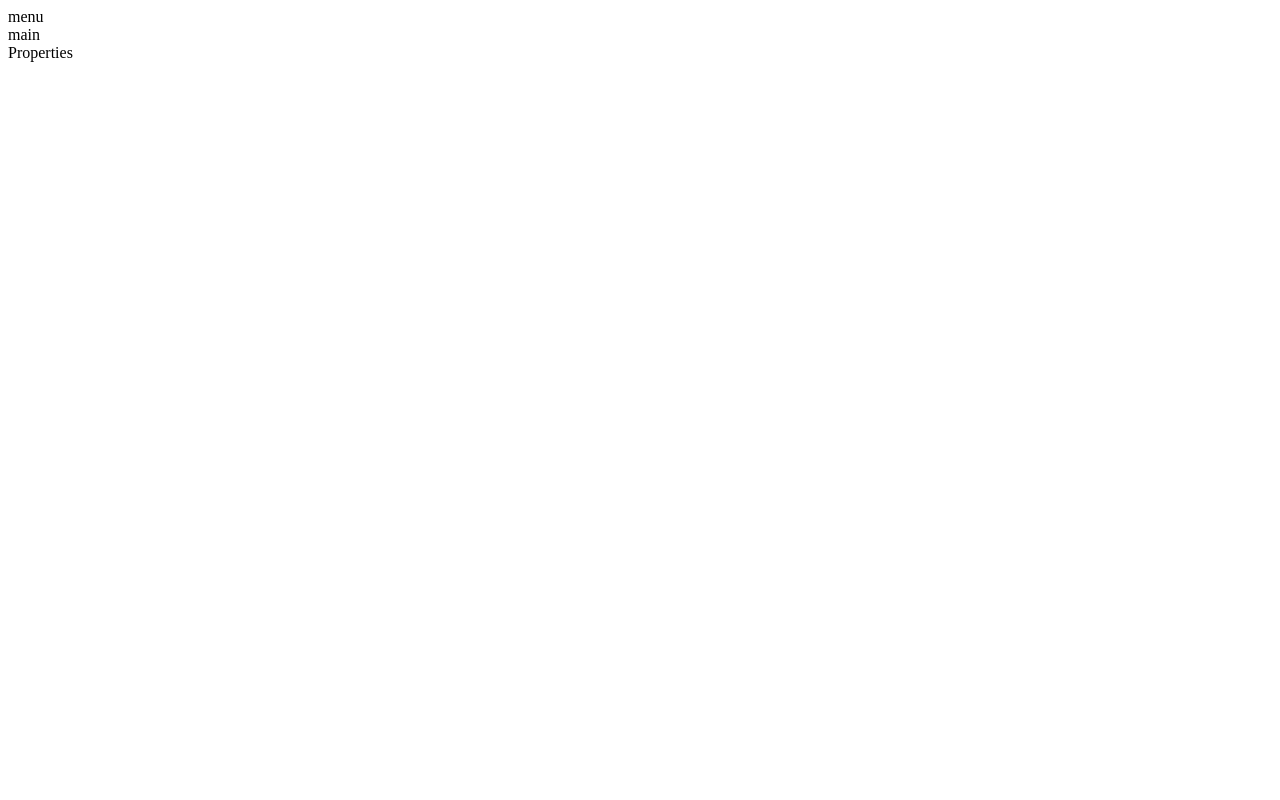
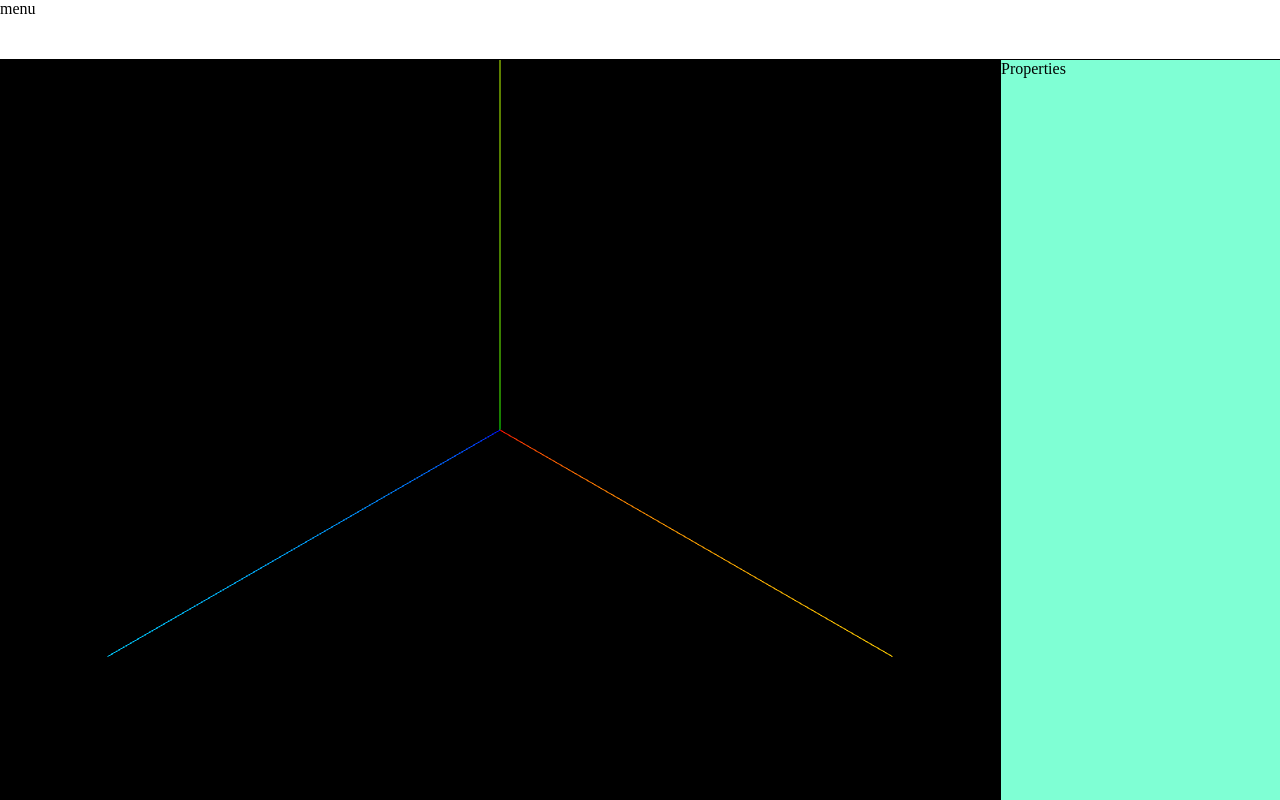
Before and after one commit to pangqiang/dev-playground, a React (Vite) app in the folder threejs-editor/: page / in a window 1280 px wide. Built offline with nearby package versions, Linux system fonts and the light colour scheme.

Commit message:
fear:  init main 3D scene section

```diff
--- a/threejs-editor/src/App.css
+++ /dev/null
@@ -1,4 +0,0 @@
-* {
-  margin: 0;
-  padding: 0
-}
--- /dev/null
+++ b/threejs-editor/src/App.scss
@@ -0,0 +1,22 @@
+* {
+  margin: 0;
+  padding: 0
+}
+.wrap {
+  display: flex;
+  flex-direction: column;
+  height: 100vh;
+  .editor {
+    flex: 1;
+    display: flex;
+    flex-direction: row;
+    background-color: aquamarine;
+    .main {
+      width: 1000px;
+      border-right: 1px solid #000;
+    }
+    .properties {
+      flex: 1;
+    }
+  }
+}
--- a/threejs-editor/src/components/Main.jsx
+++ /dev/null
@@ -1,8 +0,0 @@
-function Main() {
-  return (
-    <div className='main'>
-      main
-    </div>
-  )
-}
-export default Main
--- /dev/null
+++ b/threejs-editor/src/components/Main/Main.jsx
@@ -0,0 +1,17 @@
+
+import { useEffect } from "react"
+import { init } from "./init"
+function Main() {
+  useEffect(() => {
+    const dom = document.getElementById('threejs-container')
+    const { scene } = init(dom);
+    return () => {
+      dom.innerHTML = '';
+    }
+  }, [])
+  return (
+    <div className='main' id="threejs-container">
+    </div>
+  )
+}
+export default Main
--- /dev/null
+++ b/threejs-editor/src/components/Main/init.js
@@ -0,0 +1,56 @@
+import * as THREE from 'three';
+import {
+    OrbitControls
+} from 'three/addons/controls/OrbitControls.js';
+
+export function init(dom) {
+    const scene = new THREE.Scene();
+
+    const axesHelper = new THREE.AxesHelper(500);
+    scene.add(axesHelper);
+
+    const directionalLight = new THREE.DirectionalLight(0xffffff);
+    directionalLight.position.set(500, 400, 300);
+    scene.add(directionalLight);
+
+    const ambientLight = new THREE.AmbientLight(0xffffff);
+    scene.add(ambientLight);
+
+    const width = 1000;
+    const height = window.innerHeight - 60;
+
+    const camera = new THREE.PerspectiveCamera(60, width / height, 1, 10000);
+    camera.position.set(500, 500, 500);
+    camera.lookAt(0, 0, 0);
+
+    const renderer = new THREE.WebGLRenderer({
+        antialias: true
+    });
+    renderer.setSize(width, height);
+
+
+    function render(time) {
+        renderer.render(scene, camera);
+        requestAnimationFrame(render);
+    }
+
+    render();
+
+    dom.append(renderer.domElement);
+
+    window.onresize = function () {
+        const width = 1000;
+        const height = window.innerHeight - 60;
+
+        renderer.setSize(width,height);
+
+        camera.aspect = width / height;
+        camera.updateProjectionMatrix();
+    };
+
+    const controls = new OrbitControls(camera, renderer.domElement);
+
+    return {
+      scene
+    }
+}
--- a/threejs-editor/src/components/Menu.jsx
+++ b/threejs-editor/src/components/Menu/Menu.jsx
@@ -1,3 +1,4 @@
+import './Menu.scss'
 function Menu() {
   return (
     <div className='menu'>
--- /dev/null
+++ b/threejs-editor/src/components/Menu/Menu.scss
@@ -0,0 +1,4 @@
+.menu {
+  height: 60px;
+  border-bottom: 1px solid #000;
+}
```
Also changed, not shown: threejs-editor/src/App.jsx (+4 -3 lines), threejs-editor/src/components/Properties/Properties.jsx (renamed from threejs-editor/src/components/Properties.jsx).
